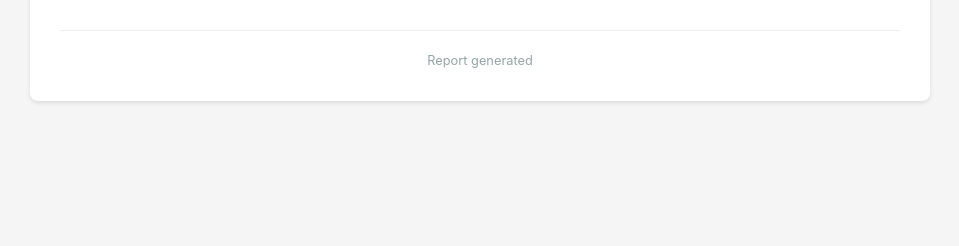
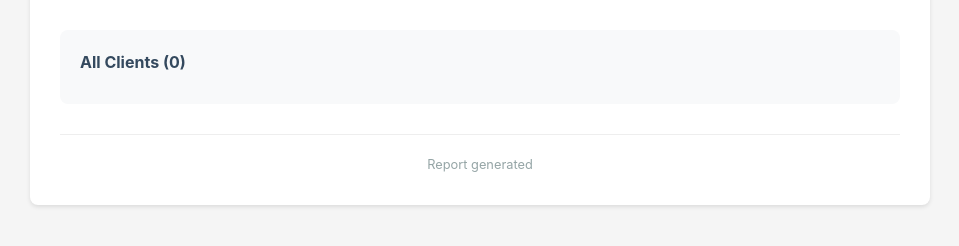
Before and after one commit to bpearcy/CS_summary_email, a Python web app: template templates/email_template.html in a window 1280 px wide. Shown: the part 301-547 px from the top of the page, without its empty margins (160-1119 px from the left). Run offline with Jinja, Linux system fonts and the light colour scheme; the template is opened without the code that fills it, so the values that code supplies are empty.

Commit message:
Fix client list: read column B, add fallback, show client names
- Excel collector now reads column B for client names (not column A)
- Added hardcoded fallback client list (~50 clients)
- Show all client names below the table
- Better error logging for debugging

Co-Authored-By: Claude Opus 4.5 <noreply@anthropic.com>

```diff
--- a/templates/email_template.html
+++ b/templates/email_template.html
@@ -96,6 +96,23 @@
       color: #e74c3c;
       font-weight: 700;
     }
+    .client-list {
+      margin-top: 30px;
+      padding: 20px;
+      background: #f8f9fa;
+      border-radius: 8px;
+    }
+    .client-list h3 {
+      margin: 0 0 10px 0;
+      color: #34495e;
+      font-size: 1em;
+    }
+    .client-names {
+      margin: 0;
+      color: #7f8c8d;
+      font-size: 0.9em;
+      line-height: 1.8;
+    }
     .footer {
       margin-top: 30px;
       padding-top: 20px;
@@ -165,6 +182,13 @@
       </tbody>
     </table>
 
+    <div class="client-list">
+      <h3>All Clients ({{ clients|length }})</h3>
+      <p class="client-names">
+        {% for client in clients %}{{ client.name }}{% if not loop.last %}, {% endif %}{% endfor %}
+      </p>
+    </div>
+
     <div class="footer">
       Report generated {{ generated_at }}
     </div>
```
Also changed, not shown: src/collectors/excel.py (+5 -4 lines), src/main.py (+27 -3 lines).
